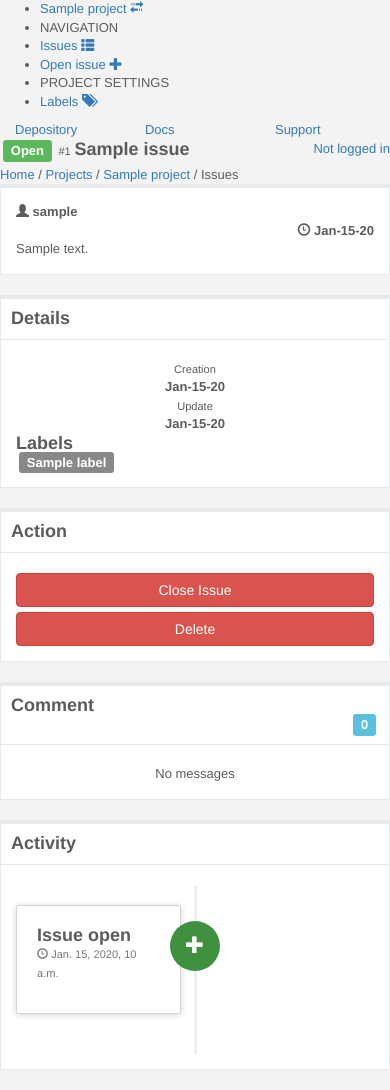
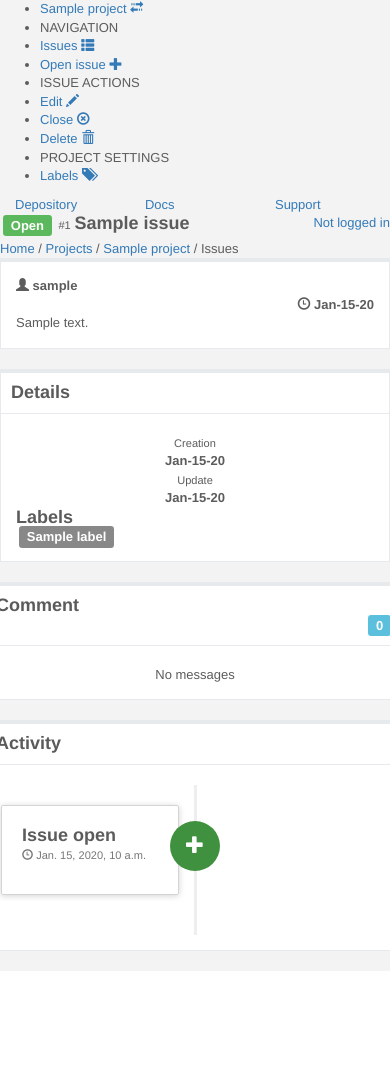
Before and after one commit to poulp/django-app-tracker, a Django app: template apptracker/templates/apptracker/issues/detail.html in a window 390 px wide. After the commit the page ends 951 px from the top, so only its background shows below. Run offline with Django 3.2, Linux system fonts and the light colour scheme; the template is opened without the code that fills it: most values are stand-ins (such as "Sample title", 1, 10 or a date in 2020); some libraries are stand-ins or nearby versions.

Commit message:
add sidebar menu for issues actions

```diff
--- a/apptracker/templates/apptracker/issues/base.html
+++ b/apptracker/templates/apptracker/issues/base.html
@@ -21,6 +21,7 @@
     <li class="sidebar-list">
         <a href="{% url "issue-new" project.pk %}">Open issue <span class="menu-icon glyphicon glyphicon-plus"></span></a>
     </li>
+    {% block issue_actions %}{% endblock %}
 
     <li class="sidebar-title"><span>PROJECT SETTINGS</span></li>
     <li class="sidebar-list">
--- a/apptracker/templates/apptracker/issues/detail.html
+++ b/apptracker/templates/apptracker/issues/detail.html
@@ -1,4 +1,21 @@
 {% extends "apptracker/issues/base.html" %}
+
+{% block issue_actions %}
+    <li class="sidebar-title"><span>ISSUE ACTIONS</span></li>
+    <li class="sidebar-list">
+        <a href="#">Edit <span class="menu-icon glyphicon glyphicon-pencil"></span></a>
+    </li>
+    <li class="sidebar-list">
+        {% if issue.is_closed %}
+            <a href="#">Open <span class="menu-icon glyphicon glyphicon-ok-circle"></span></a>
+        {% else %}
+            <a href="#">Close <span class="menu-icon glyphicon glyphicon-remove-circle"></span></a>
+        {% endif %}
+    </li>
+    <li class="sidebar-list">
+        <a href="{% url "issue-delete" project.pk issue.pk %}">Delete <span class="menu-icon glyphicon glyphicon-trash"></span></a>
+    </li>
+{% endblock %}
 
 {% block page_title %}
     {% if issue.is_closed %}
@@ -64,23 +81,6 @@
                 </div>
             </div>
         </div>
-        <div class="col-md-3">
-            <div class="box">
-                <div class="box-header">
-                    <h3>Action</h3>
-                </div>
-
-                <div class="box-body">
-                    {% if issue.is_closed %}
-                        <button type="button" class="btn btn-block btn-success" >Open Issue</button>
-                    {% else %}
-                        <button type="button" class="btn btn-block btn-danger">Close Issue</button>
-                    {% endif %}
-                    <a href="{% url "issue-delete" project.pk issue.pk %}" class="btn btn-block btn-danger">Delete</a>
-                </div>
-            </div>
-        </div>
-    </div>
 
         <div class="row">
             <div class="col-md-6">
--- a/apptracker/templates/apptracker/issues/list.html
+++ b/apptracker/templates/apptracker/issues/list.html
@@ -35,9 +35,7 @@
                         </div>
                     {% endfor %}
 
-                </div>
-                <div class="row">
-                    <div class="col-xs-12 text-center">
+                    <div class="text-center">
                         <nav>
                             <ul class="pagination">
                                 {% if page_obj.has_previous %}
```
Lines whose indentation alone changed are shown as unchanged.
